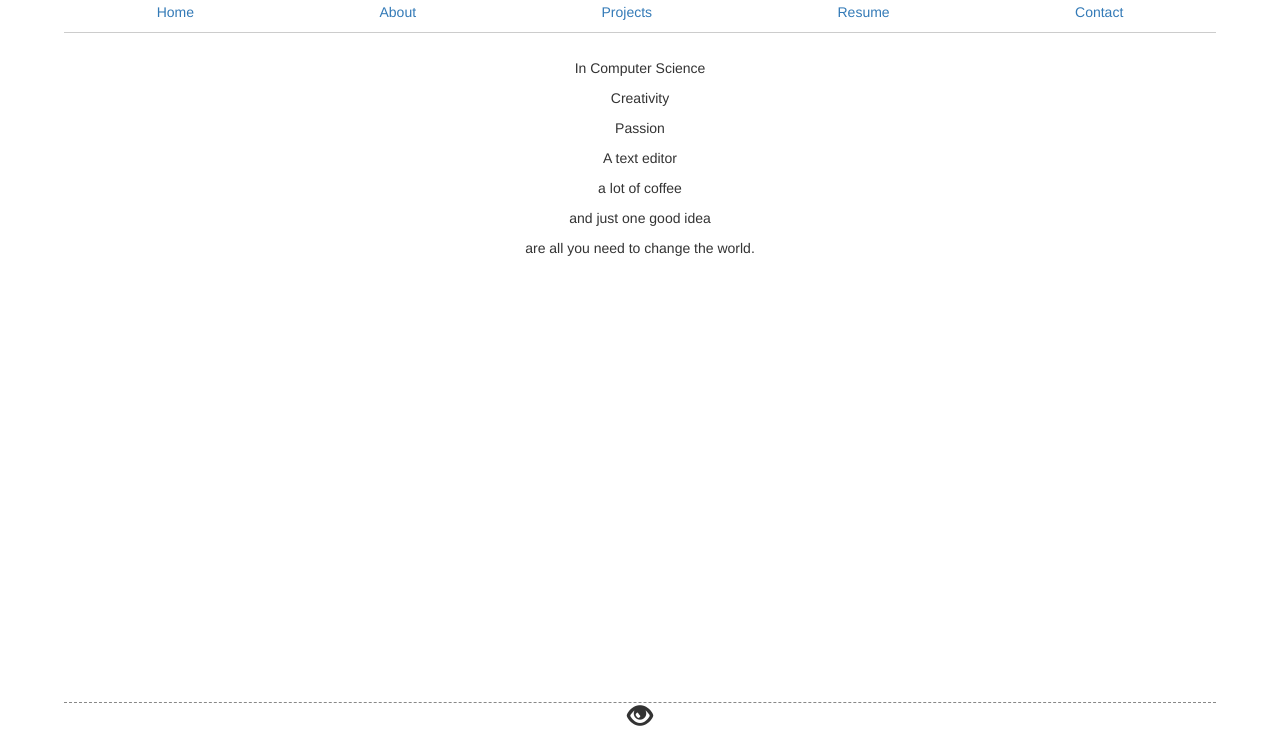
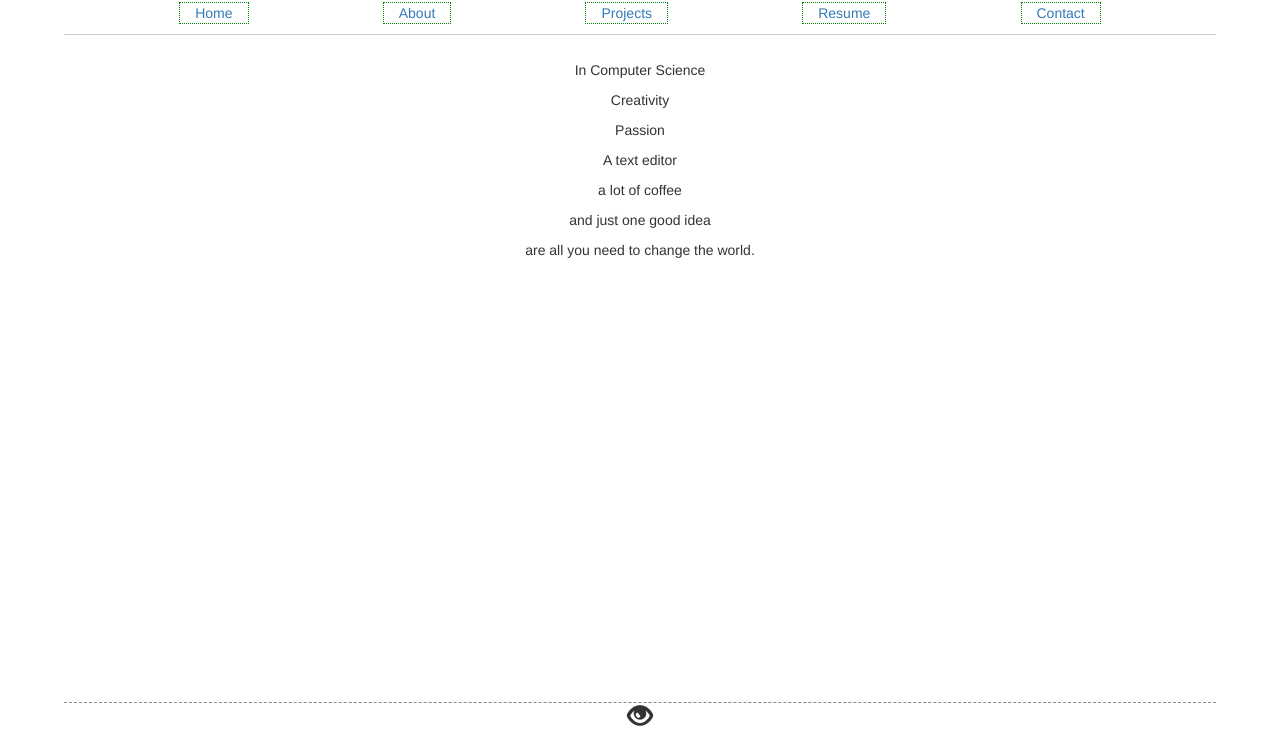
Before and after one commit to Sqash/sqash.github.io, a website: page app/index.html in a window 1280 px wide. Shown: the part 68-800 px from the top of the page. Drawn offline with nearby package versions, Linux system fonts and the light colour scheme; some packages are replaced by stand-ins of ours; files that its build step writes are made by us from their sources.

Commit message:
Updated nav flex layout for larger screens

```diff
--- a/app/styles/less/nav.less
+++ b/app/styles/less/nav.less
@@ -1,19 +1,23 @@
 @import 'vars';
 
 .navigation {
+
   ul {
     //style
     text-align: center;
     padding: 0;
-    margin: 0;
+    margin: 0 auto;
     list-style: none;
     //layout
     display: flex;
     flex-flow: row wrap;
-    justify-content: center;
+    justify-content: space-between;
+    width: 80%;
   }
   li {
-    flex: 1 1 auto;
+    flex: 0 1 auto;
+    padding: 0 1.5rem;
+    border: 1px dotted green;
   }
   a {
     display: block;
@@ -61,6 +65,7 @@
     margin: 0.2rem 0 0.2rem 1rem;
   }
 }
+
 @media screen and (min-width: 769px) {
   .navigation .active {
     background: #ddd;
```
Also changed, not shown: app/styles/less/vars.less (+19 -0 lines), README.md, app/styles/style.css.
